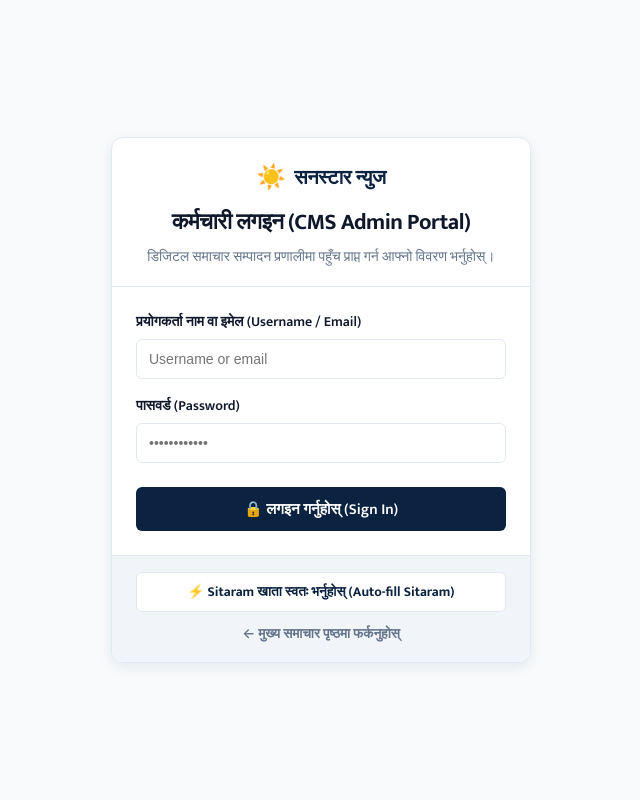
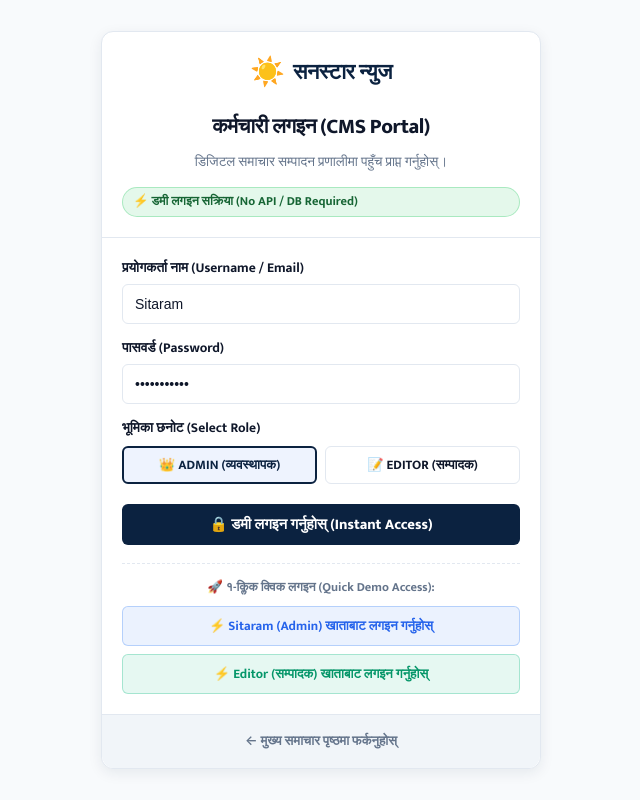
Before and after one commit to mijash09/sunstar-news, a Next.js app: page /login in a window 1280 px wide. Shown: the whole page, without its empty margins (319-959 px from the left). Built offline with nearby package versions, Linux system fonts and the light colour scheme; no server answers; a web font is replaced by a local one.

Commit message:
Update login page styles and quick login options

```diff
--- a/app/login/page.tsx
+++ b/app/login/page.tsx
@@ -2,60 +2,115 @@
 
 import React, { useState } from 'react';
 import Link from 'next/link';
-import { loginAction } from '@/app/actions/auth';
+import { useRouter } from 'next/navigation';
 
 export default function LoginPage() {
+  const router = useRouter();
   const [error, setError] = useState<string | null>(null);
+  const [success, setSuccess] = useState<string | null>(null);
   const [loading, setLoading] = useState(false);
-  const [username, setUsername] = useState('');
-  const [password, setPassword] = useState('');
+  const [username, setUsername] = useState('Sitaram');
+  const [password, setPassword] = useState('Sitaram@123');
+  const [selectedRole, setSelectedRole] = useState<'ADMIN' | 'EDITOR'>('ADMIN');
 
-  async function handleSubmit(e: React.FormEvent<HTMLFormElement>) {
-    e.preventDefault();
+  const executeDummyLogin = (loginUser: string, role: 'ADMIN' | 'EDITOR') => {
     setError(null);
     setLoading(true);
 
-    const formData = new FormData(e.currentTarget);
-    const res = await loginAction(null, formData);
+    if (!loginUser.trim()) {
+      setError('कृपया प्रयोगकर्ता नाम राख्नुहोस् (Please enter a username)');
+      setLoading(false);
+      return;
+    }
 
-    if (res && res.error) {
-      setError(res.error);
+    setTimeout(() => {
+      // 1. Create client-side session cookie (no API call required)
+      const mockUser = {
+        id: role === 'ADMIN' ? 1 : 2,
+        name: loginUser.trim(),
+        username: loginUser.trim().toLowerCase(),
+        email: `${loginUser.trim().toLowerCase()}@sunstarnews.com`,
+        role: role,
+        loginTime: new Date().toISOString(),
+      };
+
+      // Set cookie directly on client
+      document.cookie = `sunstar_session=dummy_session_token_${Date.now()}; path=/; max-age=604800; SameSite=Lax`;
+
+      // Store user session in localStorage for client components
+      try {
+        localStorage.setItem('sunstar_user', JSON.stringify(mockUser));
+        localStorage.setItem('sunstar_authenticated', 'true');
+      } catch (e) {
+        console.warn('localStorage error:', e);
+      }
+
+      setSuccess(`✅ लगइन सफल भयो! ड्यासबोर्डमा प्रविष्टि हुँदैछ... (${role} Role)`);
       setLoading(false);
-    }
-  }
+
+      // Redirect to dashboard
+      setTimeout(() => {
+        router.push('/dashboard');
+      }, 600);
+    }, 400);
+  };
+
+  const handleSubmit = (e: React.FormEvent<HTMLFormElement>) => {
+    e.preventDefault();
+    executeDummyLogin(username || 'Sitaram', selectedRole);
+  };
+
+  const handleQuickLogin = (demoName: string, role: 'ADMIN' | 'EDITOR', demoPass: string) => {
+    setUsername(demoName);
+    setPassword(demoPass);
+    setSelectedRole(role);
+    executeDummyLogin(demoName, role);
+  };
 
   return (
     <div style={{ minHeight: '100vh', display: 'flex', alignItems: 'center', justifyContent: 'center', backgroundColor: 'var(--bg-main)', padding: '20px' }}>
-      {/* shadcn Card Container */}
-      <div className="shadcn-card" style={{ maxWidth: '420px', width: '100%', boxShadow: 'var(--shadow-md)' }}>
+      {/* Container Card */}
+      <div className="shadcn-card" style={{ maxWidth: '440px', width: '100%', boxShadow: 'var(--shadow-md)', border: '1px solid var(--border-color)', borderRadius: '12px' }}>
+
         {/* Card Header */}
-        <div className="shadcn-card-header" style={{ textAlign: 'center', borderBottom: '1px solid var(--border-color)', paddingBottom: '1.25rem' }}>
-          <div style={{ display: 'inline-flex', alignItems: 'center', gap: '8px', justifyContent: 'center', marginBottom: '6px' }}>
-            <span style={{ fontSize: '1.5rem', lineHeight: 1 }}>☀️</span>
-            <span style={{ fontSize: '1.25rem', fontWeight: 900, color: 'var(--brand-blue)', letterSpacing: '-0.02em' }}>
+        <div className="shadcn-card-header" style={{ textAlign: 'center', borderBottom: '1px solid var(--border-color)', padding: '1.5rem 1.25rem 1.25rem' }}>
+          <div style={{ display: 'inline-flex', alignItems: 'center', gap: '8px', justifyContent: 'center', marginBottom: '8px' }}>
+            <span style={{ fontSize: '1.75rem', lineHeight: 1 }}>☀️</span>
+            <span style={{ fontSize: '1.35rem', fontWeight: 900, color: 'var(--brand-blue)', letterSpacing: '-0.02em' }}>
               सनस्टार न्युज
             </span>
           </div>
-          <h1 className="shadcn-card-title" style={{ fontSize: '1.4rem' }}>
-            कर्मचारी लगइन (CMS Admin Portal)
+          <h1 className="shadcn-card-title" style={{ fontSize: '1.3rem', fontWeight: 800, margin: '6px 0 4px' }}>
+            कर्मचारी लगइन (CMS Portal)
           </h1>
-          <p className="shadcn-card-description">
-            डिजिटल समाचार सम्पादन प्रणालीमा पहुँच प्राप्त गर्न आफ्नो विवरण भर्नुहोस्।
+          <p className="shadcn-card-description" style={{ fontSize: '0.85rem', color: 'var(--text-muted)' }}>
+            डिजिटल समाचार सम्पादन प्रणालीमा पहुँच प्राप्त गर्नुहोस्।
           </p>
+
+          {/* Dummy Mode Notice Badge */}
+          <div style={{ display: 'inline-flex', alignItems: 'center', gap: '6px', backgroundColor: 'rgba(34, 197, 94, 0.12)', border: '1px solid rgba(34, 197, 94, 0.3)', color: '#166534', padding: '4px 10px', borderRadius: '20px', fontSize: '0.78rem', fontWeight: 700, marginTop: '10px' }}>
+            <span>⚡ डमी लगइन सक्रिया (No API / DB Required)</span>
+          </div>
         </div>
 
         {/* Card Content */}
-        <div className="shadcn-card-content" style={{ paddingTop: '1.5rem' }}>
+        <div className="shadcn-card-content" style={{ padding: '1.25rem' }}>
           {error && (
-            <div style={{ backgroundColor: 'rgba(239, 68, 68, 0.12)', border: '1px solid rgba(239, 68, 68, 0.3)', color: '#dc2626', padding: '10px 14px', borderRadius: '0.375rem', fontSize: '0.875rem', fontWeight: 700, marginBottom: '16px' }}>
+            <div style={{ backgroundColor: 'rgba(239, 68, 68, 0.12)', border: '1px solid rgba(239, 68, 68, 0.3)', color: '#dc2626', padding: '10px 14px', borderRadius: '8px', fontSize: '0.85rem', fontWeight: 700, marginBottom: '16px' }}>
               ⚠️ {error}
             </div>
           )}
 
-          <form onSubmit={handleSubmit} style={{ display: 'flex', flexDirection: 'column', gap: '16px' }}>
+          {success && (
+            <div style={{ backgroundColor: 'rgba(34, 197, 94, 0.15)', border: '1px solid rgba(34, 197, 94, 0.4)', color: '#15803d', padding: '10px 14px', borderRadius: '8px', fontSize: '0.85rem', fontWeight: 700, marginBottom: '16px' }}>
+              {success}
+            </div>
+          )}
+
+          <form onSubmit={handleSubmit} style={{ display: 'flex', flexDirection: 'column', gap: '14px' }}>
             <div>
-              <label htmlFor="username" className="shadcn-label">
-                प्रयोगकर्ता नाम वा इमेल (Username / Email)
+              <label htmlFor="username" className="shadcn-label" style={{ fontSize: '0.85rem', fontWeight: 700, marginBottom: '4px', display: 'block' }}>
+                प्रयोगकर्ता नाम (Username / Email)
               </label>
               <input
                 id="username"
@@ -66,11 +121,12 @@ export default function LoginPage() {
                 onChange={(e) => setUsername(e.target.value)}
                 placeholder="Username or email"
                 className="shadcn-input"
+                style={{ width: '100%', padding: '8px 12px', borderRadius: '6px', border: '1px solid var(--border-color)' }}
               />
             </div>
 
             <div>
-              <label htmlFor="password" className="shadcn-label">
+              <label htmlFor="password" className="shadcn-label" style={{ fontSize: '0.85rem', fontWeight: 700, marginBottom: '4px', display: 'block' }}>
                 पासवर्ड (Password)
               </label>
               <input
@@ -82,35 +138,89 @@ export default function LoginPage() {
                 onChange={(e) => setPassword(e.target.value)}
                 placeholder="••••••••••••"
                 className="shadcn-input"
+                style={{ width: '100%', padding: '8px 12px', borderRadius: '6px', border: '1px solid var(--border-color)' }}
               />
+            </div>
+
+            <div>
+              <label className="shadcn-label" style={{ fontSize: '0.85rem', fontWeight: 700, marginBottom: '6px', display: 'block' }}>
+                भूमिका छनोट (Select Role)
+              </label>
+              <div style={{ display: 'grid', gridTemplateColumns: '1fr 1fr', gap: '8px' }}>
+                <button
+                  type="button"
+                  onClick={() => setSelectedRole('ADMIN')}
+                  style={{
+                    padding: '6px 10px',
+                    borderRadius: '6px',
+                    fontSize: '0.82rem',
+                    fontWeight: 700,
+                    border: selectedRole === 'ADMIN' ? '2px solid var(--brand-blue)' : '1px solid var(--border-color)',
+                    backgroundColor: selectedRole === 'ADMIN' ? 'rgba(37, 99, 235, 0.08)' : 'transparent',
+                    color: selectedRole === 'ADMIN' ? 'var(--brand-blue)' : 'inherit',
+                    cursor: 'pointer',
+                  }}
+                >
+                  👑 ADMIN (व्यवस्थापक)
+                </button>
+                <button
+                  type="button"
+                  onClick={() => setSelectedRole('EDITOR')}
+                  style={{
+                    padding: '6px 10px',
+                    borderRadius: '6px',
+                    fontSize: '0.82rem',
+                    fontWeight: 700,
+                    border: selectedRole === 'EDITOR' ? '2px solid var(--brand-blue)' : '1px solid var(--border-color)',
+                    backgroundColor: selectedRole === 'EDITOR' ? 'rgba(37, 99, 235, 0.08)' : 'transparent',
+                    color: selectedRole === 'EDITOR' ? 'var(--brand-blue)' : 'inherit',
+                    cursor: 'pointer',
+                  }}
+                >
+                  📝 EDITOR (सम्पादक)
+                </button>
+              </div>
             </div>
 
             <button
               type="submit"
               disabled={loading}
               className="shadcn-btn shadcn-btn-primary"
-              style={{ width: '100%', marginTop: '8px', height: '2.75rem', fontSize: '0.95rem' }}
+              style={{ width: '100%', marginTop: '6px', height: '2.6rem', fontSize: '0.92rem', fontWeight: 800, backgroundColor: 'var(--brand-blue)', color: '#fff', borderRadius: '6px', cursor: 'pointer' }}
             >
-              {loading ? 'लगइन हुँदैछ...' : '🔒 लगइन गर्नुहोस् (Sign In)'}
+              {loading ? 'लगइन हुँदैछ...' : '🔒 डमी लगइन गर्नुहोस् (Instant Access)'}
             </button>
           </form>
+
+          {/* Quick Demo Login Shortcuts */}
+          <div style={{ marginTop: '18px', paddingTop: '14px', borderTop: '1px dashed var(--border-color)' }}>
+            <p style={{ fontSize: '0.78rem', fontWeight: 700, color: 'var(--text-muted)', marginBottom: '8px', textAlign: 'center' }}>
+              🚀 १-क्लिक क्विक लगइन (Quick Demo Access):
+            </p>
+            <div style={{ display: 'flex', flexDirection: 'column', gap: '8px' }}>
+              <button
+                type="button"
+                className="shadcn-btn"
+                style={{ width: '100%', fontSize: '0.82rem', fontWeight: 700, padding: '7px 10px', backgroundColor: 'rgba(59, 130, 246, 0.1)', color: '#2563eb', border: '1px solid rgba(59, 130, 246, 0.3)', borderRadius: '6px', cursor: 'pointer', textAlign: 'center' }}
+                onClick={() => handleQuickLogin('Sitaram', 'ADMIN', 'Sitaram@123')}
+              >
+                ⚡ Sitaram (Admin) खाताबाट लगइन गर्नुहोस्
+              </button>
+              <button
+                type="button"
+                className="shadcn-btn"
+                style={{ width: '100%', fontSize: '0.82rem', fontWeight: 700, padding: '7px 10px', backgroundColor: 'rgba(16, 185, 129, 0.1)', color: '#059669', border: '1px solid rgba(16, 185, 129, 0.3)', borderRadius: '6px', cursor: 'pointer', textAlign: 'center' }}
+                onClick={() => handleQuickLogin('EditorUser', 'EDITOR', 'Editor@123')}
+              >
+                ⚡ Editor (सम्पादक) खाताबाट लगइन गर्नुहोस्
+              </button>
+            </div>
+          </div>
         </div>
 
         {/* Card Footer */}
-        <div className="shadcn-card-footer" style={{ flexDirection: 'column', gap: '12px', textAlign: 'center' }}>
-          <button
-            type="button"
-            className="shadcn-btn shadcn-btn-outline"
-            style={{ width: '100%', fontSize: '0.85rem', fontWeight: 700, color: 'var(--brand-blue)' }}
-            onClick={() => {
-              setUsername('Sitaram');
-              setPassword('Sitaram@123');
-            }}
-          >
-            ⚡ Sitaram खाता स्वतः भर्नुहोस् (Auto-fill Sitaram)
-          </button>
-
-          <Link href="/" style={{ fontSize: '0.85rem', color: 'var(--text-muted)', fontWeight: 600 }}>
+        <div className="shadcn-card-footer" style={{ borderTop: '1px solid var(--border-color)', padding: '1rem', textAlign: 'center', display: 'flex', justifyContent: 'center' }}>
+          <Link href="/" style={{ fontSize: '0.82rem', color: 'var(--text-muted)', fontWeight: 600, textDecoration: 'none' }}>
             ← मुख्य समाचार पृष्ठमा फर्कनुहोस्
           </Link>
         </div>
```
